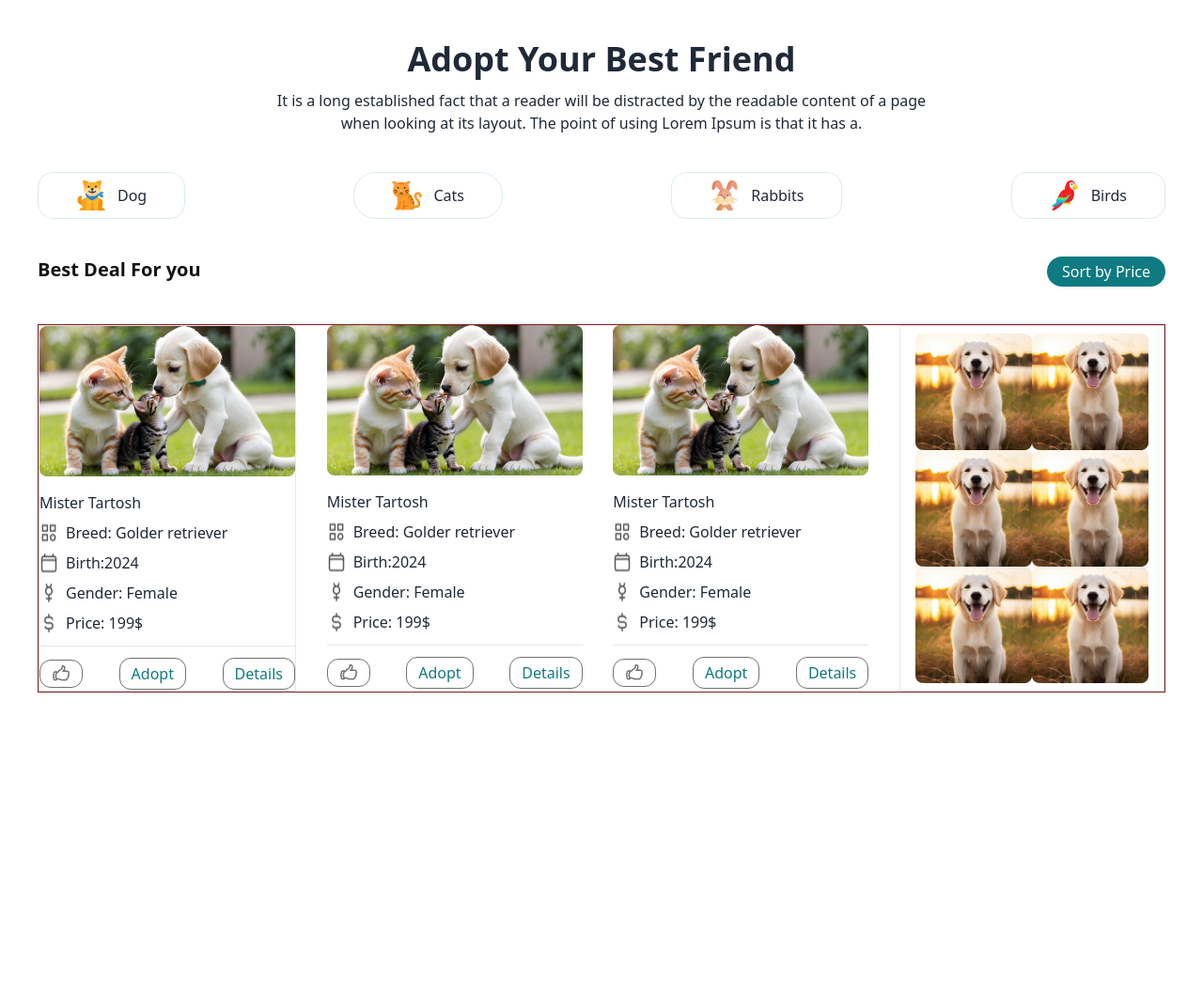
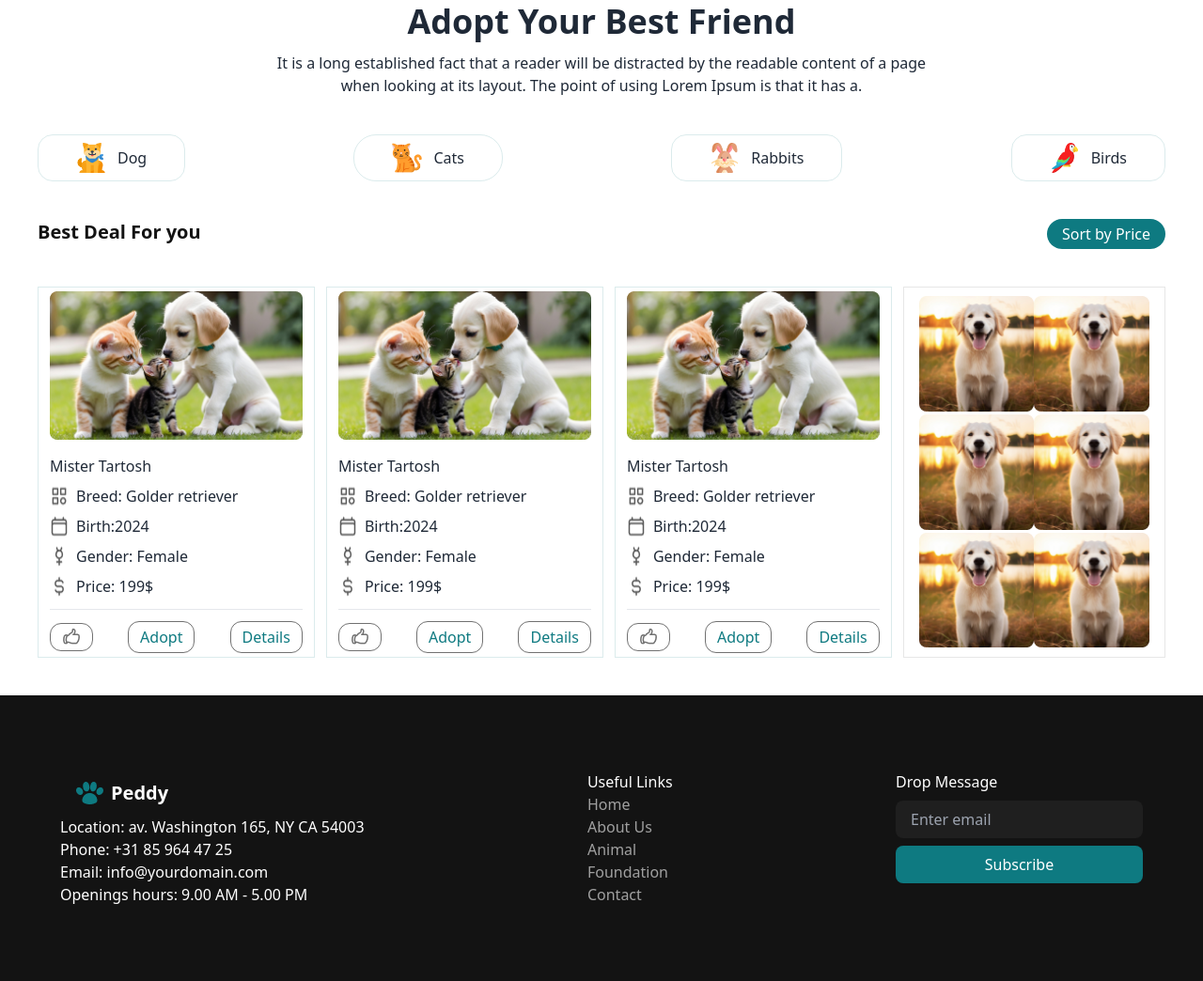
Before and after one commit to fardinariful/Animal_Adaption, a plain HTML site: page index.html in a window 1280 px wide. Shown: the part 753-1797 px from the top of the page at 94% size. Before the commit the page ends 1490 px from the top, so only its background shows below. Drawn offline with nearby package versions, Linux system fonts and the light colour scheme.

Commit message:
design part done

```diff
--- a/index.html
+++ b/index.html
@@ -9,8 +9,8 @@
     <link href="https://cdn.jsdelivr.net/npm/daisyui@4.12.12/dist/full.min.css" rel="stylesheet" type="text/css" />
     <script src="https://cdn.tailwindcss.com"></script>
 </head>
-<body class="container mx-auto mt-10 px-10 ">
-    <header>
+<body >
+    <header class="container mx-auto mt-10 px-10 ">
         <nav>
             <div class="navbar bg-base-100 justify-center items-center ">
                 <div class="navbar-start">
@@ -42,7 +42,7 @@
             </div>
 
     </header>
-    <main class="mt-20">
+    <main class="container mx-auto mt-10 px-10 ">
         <div class="flex flex-col justify-center items-center text-center space-y-3">
         <p class="font-black text-4xl">Adopt  Your  Best Friend</p>
         <p>It is a long established fact that a reader will be distracted by the readable content of a page <br> when looking at its layout. The point of using Lorem Ipsum is that it has a.</p>
@@ -71,8 +71,8 @@
         <button class="bg-[#0E7A81] px-4 py-1 text-white rounded-2xl">Sort by Price</button>
     </div>
 
-    <div class="mt-10  border border-red-900 flex flex-row justify-between gap-3">
-        <div class="border border-">
+    <div class="mt-10  flex flex-row justify-between gap-3">
+        <div class="border border-[#0E7A8126] px-3 py-1">
             <img src="./images/Rectangle 1.png" alt="">
             <p class="mt-4">Mister Tartosh</p>
             <div class="mt-2 space-y-2">
@@ -104,7 +104,7 @@
 
         </div>
 
-        <div>
+        <div class="border border-[#0E7A8126] px-3 py-1">
             <img src="./images/Rectangle 1.png" alt="">
             <p class="mt-4">Mister Tartosh</p>
             <div class="mt-2 space-y-2">
@@ -136,7 +136,7 @@
 
         </div>
 
-        <div>
+        <div class="border border-[#0E7A8126] px-3 py-1">
             <img src="./images/Rectangle 1.png" alt="">
             <p class="mt-4">Mister Tartosh</p>
             <div class="mt-2 space-y-2">
@@ -179,7 +179,42 @@
 
     </div>
     </main>
-    <footer></footer>
+    <footer class="bg-[#131313] ">
+        <div class="container mx-auto mt-10 px-6">
+            <div class="flex flex-row justify-between px-10 py-20">
+                <div>
+                    <a class="btn btn-ghost text-xl text-white">
+                        <img src="./images/Group 1.png" alt="">
+                        Peddy</a>
+                    <p class="text-white">Location: av. Washington 165, NY CA 54003 </p>
+                    <p class="text-white">Phone: +31 85 964 47 25</p>
+                    <p class="text-white">Email: info@yourdomain.com</p>
+                    <p class="text-white">Openings hours: 9.00 AM - 5.00 PM</p>
+                </div>
+
+                <div>
+                    <p class="text-white">Useful Links</p>
+                    <ul class="text-[#FFFFFF99]">
+                    <li>Home</li>
+                    <li>About Us</li>
+                    <li>Animal</li>
+                    <li>Foundation</li>
+                    <li>Contact</li>
+                    </ul>
+
+                </div>
+
+                <div class="flex flex-col space-y-2">
+                    <p class="text-white">Drop Message</p>
+                    <input class="bg-[#FFFFFF0D] px-4 py-2 rounded-lg" type="email" name="" id="" placeholder="Enter email">
+                    <button class="bg-[#0E7A81] text-white px-4 py-2 rounded-lg">Subscribe</button>
+                </div>
+            </div>
+
+
+        </div>
+
+    </footer>
 
     <script src="./js/app.js"></script>
 </body>
```
